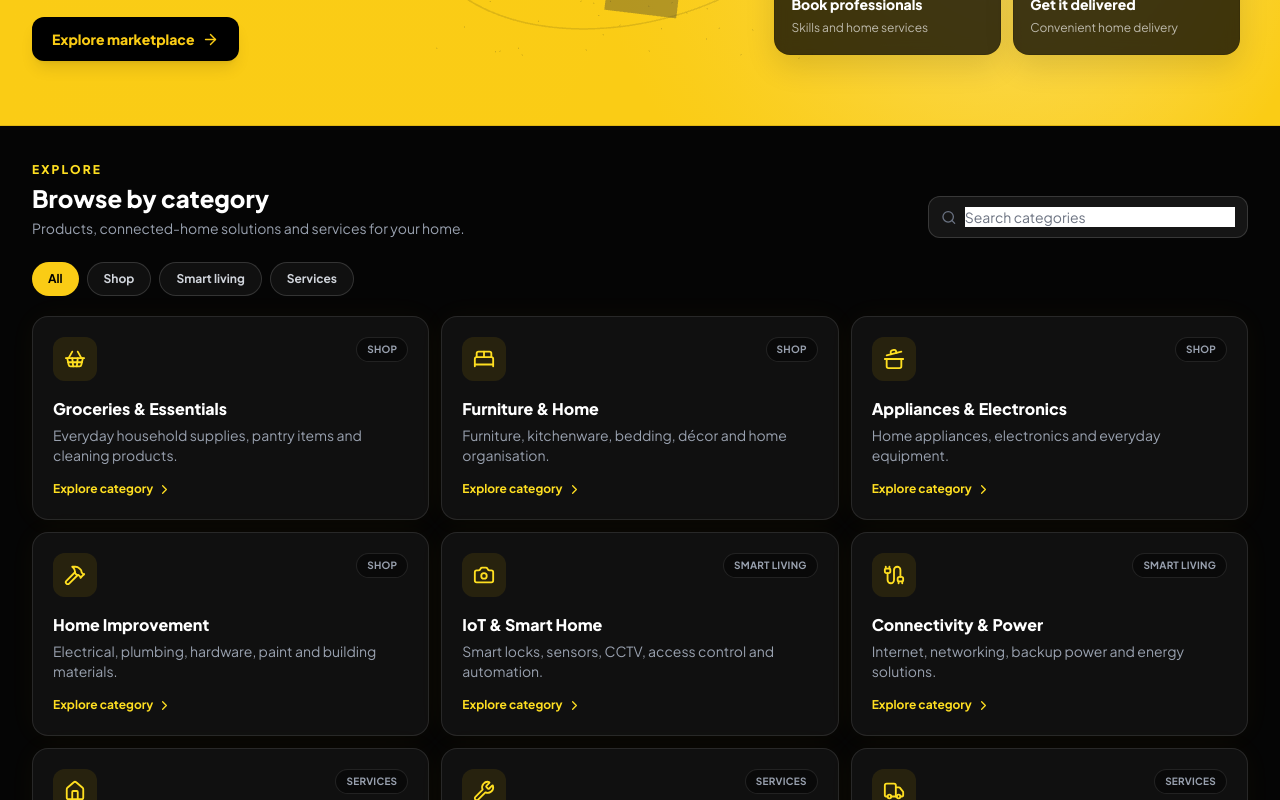
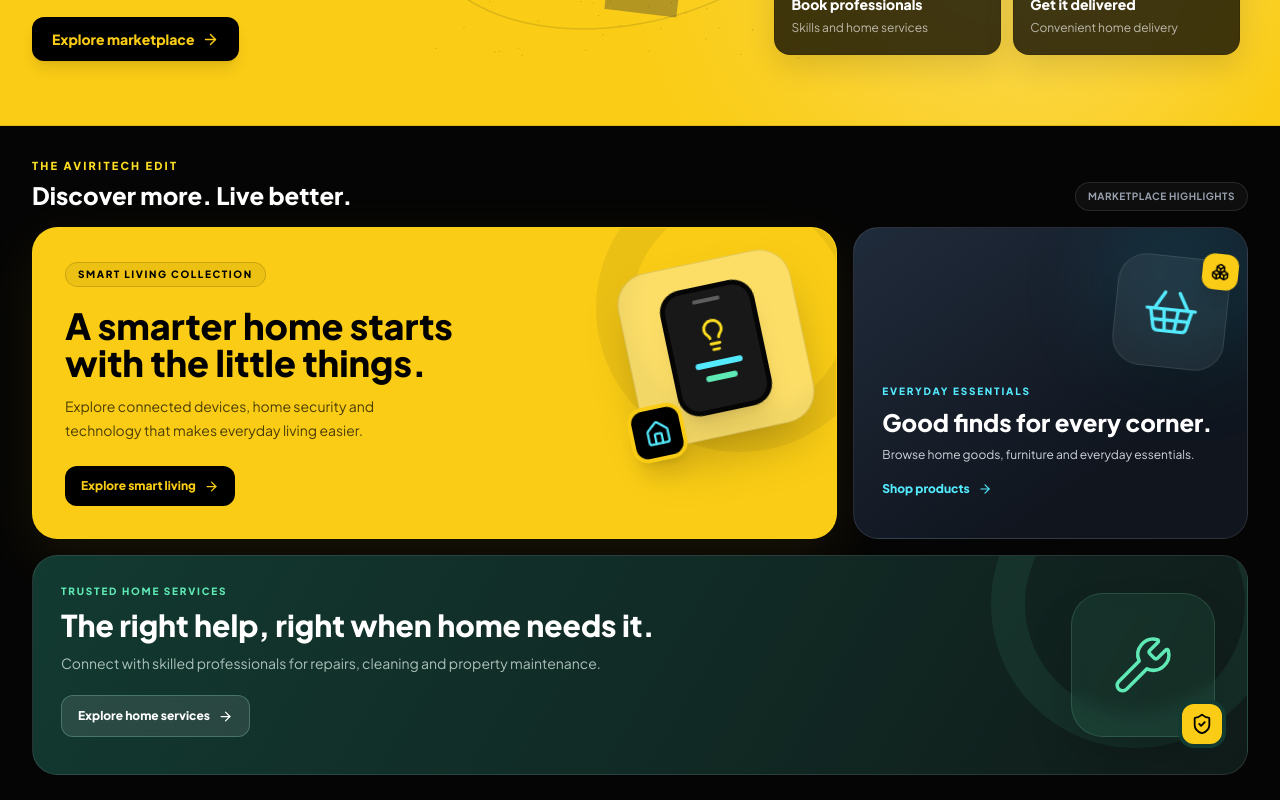
Before and after one commit to codemidev/Proptech_frontend, a Next.js app: page /marketplace in a window 1280 px wide. Shown: the part 360-1160 px from the top of the page. Built offline with nearby package versions, Linux system fonts and the light colour scheme.

Commit message:
feat(marketplace): add official branding and promotional banners

```diff
--- a/app/marketplace/page.tsx
+++ b/app/marketplace/page.tsx
@@ -220,8 +220,8 @@ export default function MarketplacePage() {
       <header className="border-b border-yellow-400/15 bg-[#050505]">
         <div className="mx-auto flex max-w-7xl items-center justify-between px-4 py-4 sm:px-6 lg:px-8">
           <Link href="/dashboard" className="flex items-center gap-2 text-sm font-black tracking-tight text-yellow-300">
-            <span className="flex h-9 w-9 items-center justify-center rounded-xl bg-[#FACC15]"><Home size={19} /></span>
-            AVIRITECH <span className="font-medium text-gray-400">Marketplace</span>
+            <img src="https://res.cloudinary.com/dcgghkk7q/image/upload/v1759998893/Aviritech_white_text_on_black_background-removebg-preview_1_xlhuzw.png" alt="Aviritech" className="h-9 w-auto max-w-[150px] object-contain" />
+            <span className="border-l border-white/15 pl-2 font-medium text-gray-400">Marketplace</span>
           </Link>
           <nav className="flex items-center gap-3 text-sm">
             <Link href="/marketplace/shop" className="rounded-xl bg-[#FACC15] px-4 py-2.5 font-bold text-black hover:bg-yellow-300">Shop products</Link>
@@ -248,6 +248,59 @@ export default function MarketplacePage() {
               return <div key={item.title} className="group rounded-2xl border border-black/10 bg-black/75 p-4 text-white shadow-[0_12px_30px_rgba(0,0,0,0.12)] backdrop-blur-sm transition duration-300 hover:-translate-y-1 hover:bg-black/85"><span className={`inline-flex h-10 w-10 items-center justify-center rounded-xl ${item.tile}`}><Icon className={item.color} size={23}/></span><p className="mt-3 text-sm font-extrabold">{item.title}</p><p className="mt-1 text-xs leading-5 text-white/65">{item.desc}</p></div>;
             })}
           </div>
+        </div>
+      </section>
+
+      <section aria-label="Marketplace promotions" className="mx-auto max-w-7xl px-4 py-8 sm:px-6 lg:px-8">
+        <div className="mb-4 flex items-end justify-between gap-3">
+          <div><p className="text-[11px] font-black uppercase tracking-[.2em] text-yellow-300">The Aviritech edit</p><h2 className="mt-1 text-xl font-black sm:text-2xl">Discover more. Live better.</h2></div>
+          <span className="hidden rounded-full border border-white/10 bg-white/[0.04] px-3 py-1.5 text-[10px] font-bold uppercase tracking-wider text-gray-400 sm:inline-flex">Marketplace highlights</span>
+        </div>
+        <div className="grid gap-4 lg:grid-cols-3">
+          <article className="group relative isolate min-h-[250px] overflow-hidden rounded-[1.6rem] border border-yellow-300/20 bg-[#FACC15] p-6 text-black shadow-[0_18px_55px_rgba(250,204,21,0.08)] sm:min-h-[290px] sm:p-8 lg:col-span-2">
+            <div className="pointer-events-none absolute -right-12 -top-16 h-72 w-72 rounded-full border-[36px] border-black/[0.06] transition duration-700 group-hover:scale-110" />
+            <div className="pointer-events-none absolute right-8 top-8 hidden h-44 w-44 rotate-[-12deg] items-center justify-center rounded-[2rem] border border-black/10 bg-white/35 shadow-2xl backdrop-blur-sm sm:flex">
+              <div className="relative flex h-32 w-24 flex-col items-center justify-center rounded-[1.4rem] border-[5px] border-black/80 bg-[#181818] shadow-xl">
+                <div className="absolute top-2 h-1 w-7 rounded-full bg-white/30" />
+                <Lightbulb className="text-yellow-300" size={35}/>
+                <span className="mt-2 h-1.5 w-12 rounded-full bg-cyan-300"/>
+                <span className="mt-2 h-1.5 w-8 rounded-full bg-emerald-300"/>
+              </div>
+              <span className="absolute -bottom-3 -left-4 flex h-14 w-14 items-center justify-center rounded-2xl border-4 border-[#FACC15] bg-black text-cyan-300 shadow-xl"><Home size={27}/></span>
+            </div>
+            <div className="relative z-10 max-w-lg">
+              <span className="inline-flex rounded-full border border-black/15 bg-black/5 px-3 py-1 text-[10px] font-black uppercase tracking-[.16em]">Smart living collection</span>
+              <h3 className="mt-5 max-w-md text-3xl font-black leading-[1.05] sm:text-4xl">A smarter home starts with the little things.</h3>
+              <p className="mt-3 max-w-sm text-sm leading-6 text-black/70">Explore connected devices, home security and technology that makes everyday living easier.</p>
+              <Link href="#categories" className="mt-6 inline-flex items-center gap-2 rounded-xl bg-black px-4 py-3 text-xs font-black text-[#FACC15] transition duration-300 hover:-translate-y-1 hover:bg-[#202020]">Explore smart living <ArrowRight size={15}/></Link>
+            </div>
+          </article>
+          <article className="group relative isolate min-h-[250px] overflow-hidden rounded-[1.6rem] border border-white/10 bg-[linear-gradient(145deg,#202b3b,#10151e_72%)] p-6 sm:min-h-[290px] sm:p-7">
+            <div className="pointer-events-none absolute -right-7 -top-8 h-44 w-44 rounded-full bg-cyan-400/10 blur-2xl transition duration-700 group-hover:bg-cyan-300/20"/>
+            <div className="absolute right-5 top-7 flex h-28 w-28 rotate-6 items-center justify-center rounded-[1.8rem] border border-white/10 bg-white/[0.06] shadow-2xl backdrop-blur-sm transition duration-500 group-hover:rotate-12 group-hover:scale-105">
+              <ShoppingBasket className="text-cyan-300" size={58} strokeWidth={1.4}/>
+              <span className="absolute -right-2 -top-2 flex h-9 w-9 items-center justify-center rounded-xl bg-[#FACC15] text-black shadow-lg"><Boxes size={18}/></span>
+            </div>
+            <div className="relative z-10 mt-28 sm:mt-32">
+              <p className="text-[10px] font-black uppercase tracking-[.18em] text-cyan-300">Everyday essentials</p>
+              <h3 className="mt-2 text-2xl font-black leading-tight text-white">Good finds for every corner.</h3>
+              <p className="mt-2 text-xs leading-5 text-gray-300">Browse home goods, furniture and everyday essentials.</p>
+              <Link href="/marketplace/shop" className="mt-4 inline-flex items-center gap-2 text-xs font-black text-cyan-300 transition group-hover:gap-3">Shop products <ArrowRight size={14}/></Link>
+            </div>
+          </article>
+          <article className="group relative isolate min-h-[220px] overflow-hidden rounded-[1.6rem] border border-white/10 bg-[linear-gradient(120deg,#123a31,#101c1a)] p-6 sm:p-7 lg:col-span-3">
+            <div className="pointer-events-none absolute -right-8 -top-24 h-72 w-72 rounded-full border-[34px] border-emerald-300/[0.07] transition duration-700 group-hover:scale-110"/>
+            <div className="absolute right-8 top-1/2 hidden h-36 w-36 -translate-y-1/2 items-center justify-center rounded-[2rem] border border-emerald-200/15 bg-emerald-300/[0.08] shadow-2xl backdrop-blur-sm sm:flex">
+              <Wrench className="text-emerald-300" size={62} strokeWidth={1.35}/>
+              <span className="absolute -bottom-3 -right-3 flex h-12 w-12 items-center justify-center rounded-2xl border-4 border-[#123a31] bg-[#FACC15] text-black"><ShieldCheck size={22}/></span>
+            </div>
+            <div className="relative z-10 max-w-2xl">
+              <p className="text-[10px] font-black uppercase tracking-[.18em] text-emerald-300">Trusted home services</p>
+              <h3 className="mt-2 text-2xl font-black text-white sm:text-3xl">The right help, right when home needs it.</h3>
+              <p className="mt-2 max-w-xl text-sm leading-6 text-emerald-50/70">Connect with skilled professionals for repairs, cleaning and property maintenance.</p>
+              <Link href="/dashboard/owner/maintenance" className="mt-5 inline-flex items-center gap-2 rounded-xl border border-emerald-200/25 bg-white/10 px-4 py-3 text-xs font-black text-white backdrop-blur-sm transition hover:-translate-y-1 hover:bg-white/15">Explore home services <ArrowRight size={15}/></Link>
+            </div>
+          </article>
         </div>
       </section>
 
```
